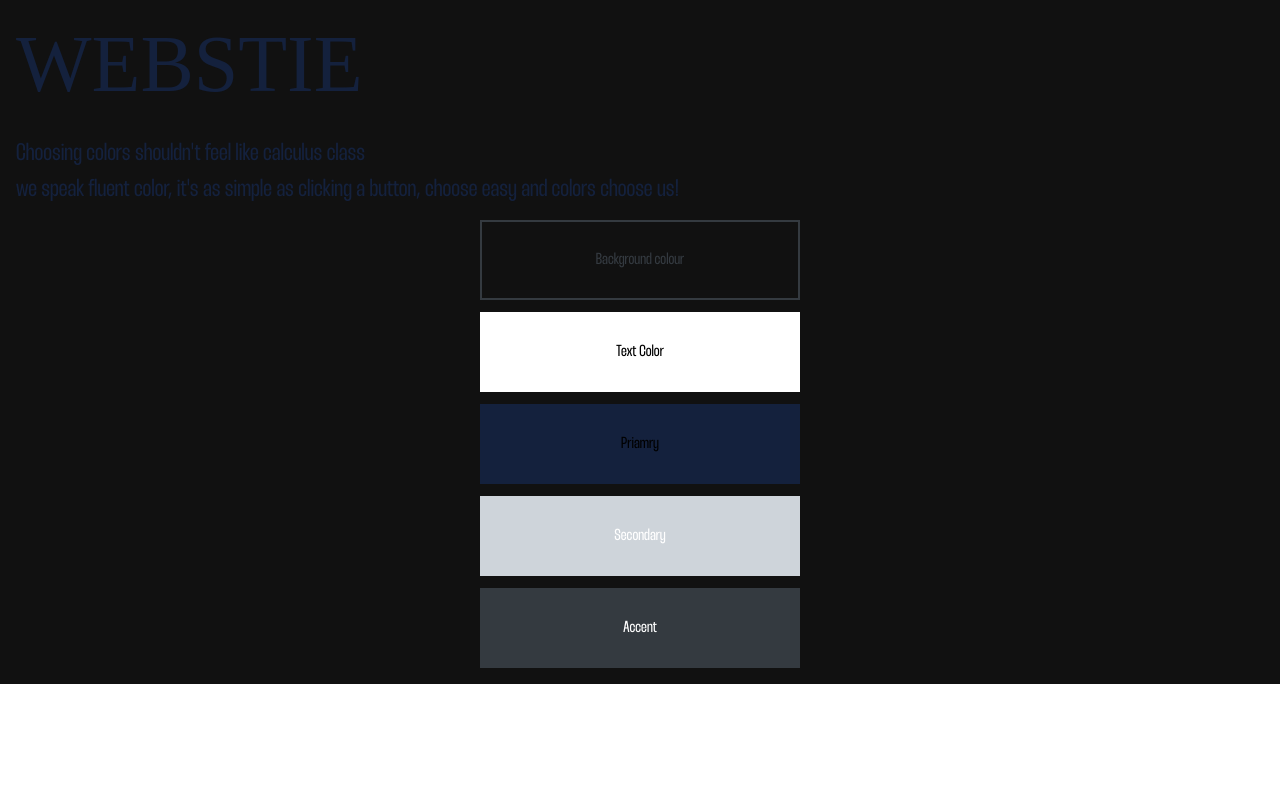
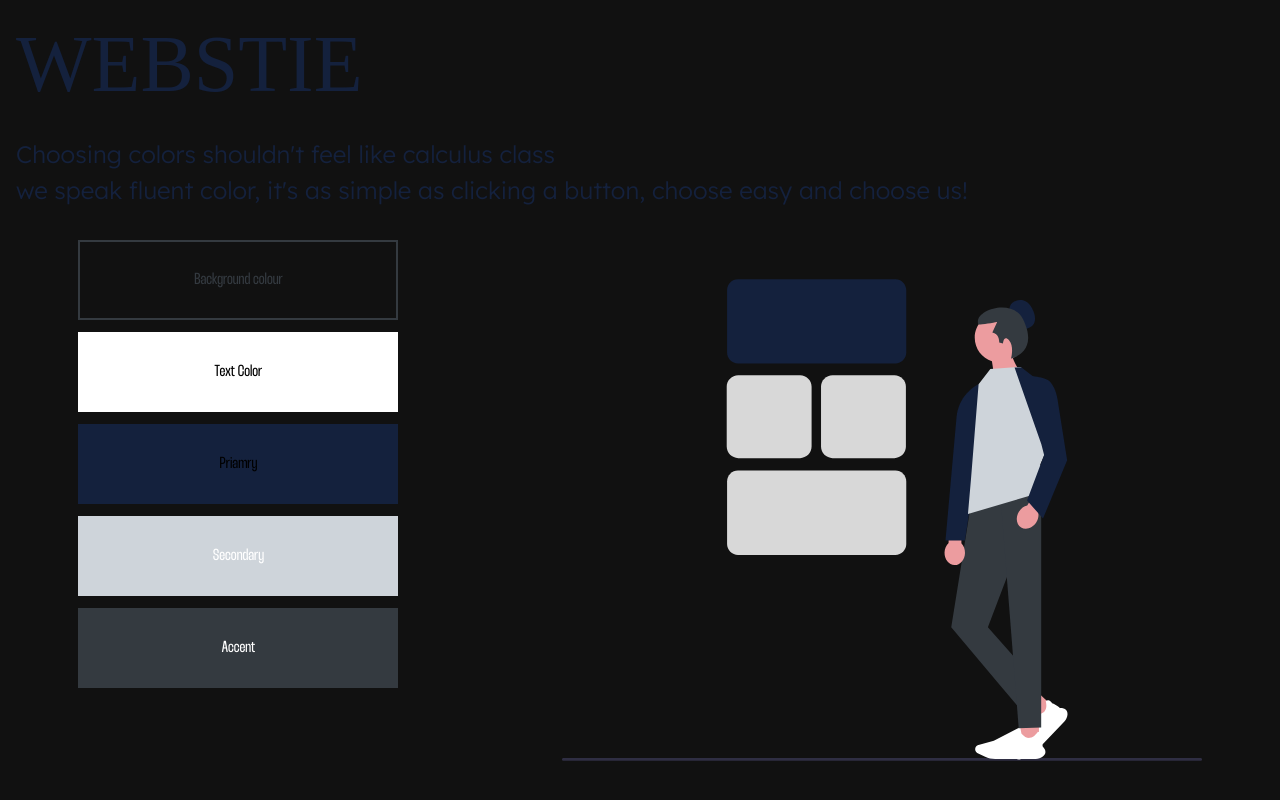
Before and after one commit to DjayNii/change_MY_Mood, a React (Vite) app: page / in a window 1280 px wide. Shown: the part 328-1128 px from the top of the page. Before the commit the page ends 1012 px from the top, so only its background shows below. Built offline with nearby package versions, Linux system fonts and the light colour scheme; a web font is replaced by a local one.

Commit message:
added illustrutaion

```diff
--- a/index.html
+++ b/index.html
@@ -11,6 +11,12 @@
       href="https://fonts.googleapis.com/css2?family=Anton+SC&display=swap"
       rel="stylesheet"
     />
+    <link rel="preconnect" href="https://fonts.googleapis.com" />
+    <link rel="preconnect" href="https://fonts.gstatic.com" crossorigin />
+    <link
+      href="https://fonts.googleapis.com/css2?family=Lexend:wght@100..900&display=swap"
+      rel="stylesheet"
+    />
   </head>
   <body>
     <div id="root" class="h-screen"></div>
--- a/src/App.jsx
+++ b/src/App.jsx
@@ -73,9 +73,9 @@ function App() {
 
         <div className="text-center">
           <button
-            className="w-[20vh]  h-[10vh] mb-4 text-xl font-thunder font-bold tracking-wider"
+            className="w-[20vh]  h-[10vh] mb-4 text-xl font-thunder font-bold tracking-wider rounded-md"
             style={{
-              backgroundColor: themeColor.secondary,
+              background: `linear-gradient(${themeColor.secondary},${themeColor.accent})`,
               color: themeColor.primary,
               boxShadow: ` 0 2px 8px 0 ${themeColor.accent}, 0 0px 20px 0 ${themeColor.accent}`,
             }}
--- a/src/componets/Hero.jsx
+++ b/src/componets/Hero.jsx
@@ -1,9 +1,11 @@
 import React from "react";
+import Illustarion from "./Illustarion";
 
 function Hero(props) {
   return (
     <>
       <div className="p-4  flex flex-col  items-center">
+        <div>
           <div>
             <h1
               className=" mb-3 font-Anton text-[10vh]"
@@ -12,15 +14,17 @@ function Hero(props) {
               CHOOSE COLORS FOR YOUR WEBSTIE
             </h1>
             <h2
-            className=" mb-3 font-thunder text-[3vh]"
+              className=" mb-3 font-lexend font-light text-[3vh]"
               style={{ color: props.primary }}
             >
               Choosing colors shouldn't feel like calculus class <br /> we speak
               fluent color, it's as simple as clicking a button, choose easy and
-            colors choose us!
+              choose us!
             </h2>
           </div>
-        <div className="flex flex-col gap-3 font-thunder">
+        </div>
+        <div className="  w-[90%] mt-5 mb-7 flex flex-colitems-center md:flex-row lg:flex-row justify-between ">
+          <div className="flex flex-col gap-3 font-thunder  ">
             {/* background color */}
             <div
               className="h-[10vh] w-[40vh] flex items-center p-2 justify-around border-2 "
@@ -49,7 +53,10 @@ function Hero(props) {
             {/* secondary color */}
             <div
               className="h-[10vh] w-[40vh] flex items-center p-2 justify-around "
-            style={{ backgroundColor: props.secondary, color: props.textColor }}
+              style={{
+                backgroundColor: props.secondary,
+                color: props.textColor,
+              }}
             >
               <h1>Secondary</h1>
             </div>
@@ -61,6 +68,15 @@ function Hero(props) {
               <h1>Accent</h1>
             </div>
           </div>
+          <div>
+            <Illustarion
+              primary={props.primary}
+              secondary={props.secondary}
+              accent={props.accent}
+              textColor={props.textColor}
+            />
+          </div>
+        </div>
       </div>
     </>
   );
--- /dev/null
+++ b/src/componets/Illustarion.jsx
@@ -0,0 +1,116 @@
+import React from "react";
+
+function Illustarion(props) {
+  return (
+    <svg
+      xmlns="http://www.w3.org/2000/svg"
+      viewBox="0 0 678.62 510.81641"
+      xmlns:xlink="http://www.w3.org/1999/xlink"
+      className="w-[90vw] h-[70vh] md:w-[50vw] h-[50vh]  min-[1022]: w-[30vw] "
+    >
+      <path
+        d="m353.43203,89.5h-166.78833c-6.39966,0-11.60596-5.20703-11.60596-11.60645V11.60547c0-6.39941,5.2063-11.60547,11.60596-11.60547h166.78833c6.39941,0,11.60571,5.20605,11.60571,11.60547v66.28809c0,6.39941-5.2063,11.60645-11.60571,11.60645Z"
+        fill={props.primary}
+        stroke-width="0"
+      />
+      <path
+        d="m353.43203,292.5h-166.78833c-6.39966,0-11.60596-5.20703-11.60596-11.60645v-66.28809c0-6.39941,5.2063-11.60547,11.60596-11.60547h166.78833c6.39941,0,11.60571,5.20605,11.60571,11.60547v66.28809c0,6.39941-5.2063,11.60645-11.60571,11.60645Z"
+        fill="#d8d8d8"
+        stroke-width="0"
+      />
+      <path
+        d="m352.44155,189.81641h-65.57031c-6.73535,0-12.21484-5.47949-12.21484-12.21484v-63.57031c0-6.73535,5.47949-12.21484,12.21484-12.21484h65.57031c6.73535,0,12.21484,5.47949,12.21484,12.21484v63.57031c0,6.73535-5.47949,12.21484-12.21484,12.21484Z"
+        fill="#d8d8d8"
+        stroke-width="0"
+      />
+      <path
+        d="m252.44155,189.81641h-65.57031c-6.73535,0-12.21484-5.47949-12.21484-12.21484v-63.57031c0-6.73535,5.47949-12.21484,12.21484-12.21484h65.57031c6.73535,0,12.21484,5.47949,12.21484,12.21484v63.57031c0,6.73535-5.47949,12.21484-12.21484,12.21484Z"
+        fill="#d8d8d8"
+        stroke-width="0"
+      />
+      <path
+        d="m678.62,509.31641c0,.83002-.66998,1.5-1.5,1.5H1.5c-.83,0-1.5-.66998-1.5-1.5s.67-1.5,1.5-1.5h675.62c.83002,0,1.5.66998,1.5,1.5Z"
+        fill="#2f2e43"
+        stroke-width="0"
+      />
+      <polygon
+        points="521.68062 454.1794 507.86369 468.68747 493.13827 455.07449 506.95519 440.56641 521.68062 454.1794"
+        fill="#ec9c9f"
+        stroke-width="0"
+      />
+      <path
+        d="m532.7171,469.03852l-29.36998,30.83913c-2.51029,2.63586-5.64561,4.71841-9.06708,6.0225l-8.18831,3.12104c-1.69302.64532-3.64239.27152-4.96618-.95226-1.55248-1.4352-1.9454-3.73444-.9555-5.59137l7.87618-14.77439,8.40469-29.96186.09142.0563c2.28636,1.40797,5.75424,3.52058,6.00144,3.61003,4.35229.15413,7.46798-.94048,9.26147-3.25263,3.12825-4.03295,1.1436-10.47122,1.12319-10.53582l-.0156-.04942.03968-.03397c.91186-.77861,1.87235-1.09015,2.85488-.92602,2.08576.34851,3.57774,2.69144,3.79609,3.05188,1.95729-.08245,7.96683,4.62411,8.45043,5.00551,2.95043-.00791,5.11335.69168,6.42839,2.07965,1.14975,1.21342,1.65035,2.93583,1.48814,5.11937-.1951,2.62712-1.35051,5.1743-3.25335,7.17233Z"
+        fill={props.textColor}
+        stroke-width="0"
+      />
+      <rect
+        x="485.53653"
+        y="470.883"
+        width="20.19271"
+        height="19.89466"
+        fill="#ec9c9f"
+        stroke-width="0"
+      />
+      <path
+        d="m502.28271,508.87456h-42.92269c-3.66865,0-7.35544-.82768-10.66185-2.3936l-7.91297-3.74756c-1.6361-.77484-2.69329-2.4312-2.69329-4.21969,0-2.09747,1.43298-3.95303,3.48476-4.51242l16.32485-4.45054,27.92779-14.46289.02089.1042c.52231,2.60611,1.33153,6.54329,1.43447,6.7821,2.86399,3.2325,5.8061,4.72207,8.74468,4.42857,5.12558-.51197,8.533-6.34331,8.56684-6.40218l.02591-.04502.05229.00526c1.20024.12238,2.08806.59931,2.63887,1.41755,1.16923,1.73705.45596,4.41216.33857,4.81568,1.40031,1.34986,2.0287,8.88807,2.0773,9.49651,2.0247,2.11441,2.98687,4.14713,2.85936,6.04168-.11142,1.65636-1.04376,3.19459-2.77094,4.57215-2.07801,1.65744-4.75395,2.57022-7.53486,2.57022Z"
+        fill={props.textColor}
+        stroke-width="0"
+      />
+      <polygon
+        points="508.12646 220.32345 436.57385 220.35831 412.72298 369.14934 484.27559 454.19271 508.12646 432.93187 451.57954 369.14934 508.12646 220.32345"
+        fill={props.accent}
+        stroke-width="0"
+      />
+      <polygon
+        points="465.83465 242.25667 508.12646 220.32345 508.12646 475.45355 484.27559 476.1085 465.83465 242.25667"
+        fill={props.accent}
+        stroke-width="0"
+      />
+      <path
+        d="m423.47218,279.98992l.50385-23.22496-13.56028-.29418-.50385,23.22496c-2.53,2.34865-4.20012,5.99798-4.28988,10.13548-.15706,7.23954,4.57252,13.21364,10.56385,13.34362,5.99133.12998,10.97555-5.63338,11.1326-12.87293.08976-4.1375-1.42063-7.85583-3.84629-10.31199Z"
+        fill="#ec9c9f"
+        stroke-width="0"
+      />
+      <path
+        d="m487.7749,53.17202s19.46513-.04207,12.19353-18.79784c-7.2716-18.75577-20.81174-10.35779-20.81174-10.35779,0,0-5.70536,3.01366-4.5291,9.73748"
+        fill={props.primary}
+        stroke-width="0"
+      />
+      <path
+        d="m489.72302,62.1686c0-14.38025-11.65746-26.03763-26.03754-26.03763s-26.03772,11.65737-26.03772,26.03763c0,11.6623,7.66783,21.53259,18.23664,24.84743l5.03369,33.26563,25.66039-21.3836s-5.54354-7.06083-8.51633-15.02245c7.02635-4.66298,11.66087-12.64233,11.66087-21.70702Z"
+        fill="#ec9c9f"
+        stroke-width="0"
+      />
+      <path
+        d="m476.19508,84.16406s3.45773-13.25664-2.19606-19.35213c-5.6409-6.0816-6.36957,3.38112-6.36957,3.38112l-4.07028-.88484s.70788-9.20238-7.25572-10.7951l5.1321-10.97207s-19.64839,3.81501-20.18995,1.912c-4.26122-14.97371,36.39041-27.76478,47.62013-4.92047,17.46591,35.53044-12.67063,41.6315-12.67063,41.6315Z"
+        fill={props.accent}
+        stroke-width="0"
+      />
+      {/* sleeve */}
+      <path
+        d="m453.1968,107.36023h-.00003c-18.90326,3.69375-33.0921,19.43311-34.81262,38.61688l-11.76634,131.19472h20.64802l25.93097-169.81159Z"
+        fill={props.primary}
+        stroke-width="0"
+      />
+      {/* main shirt */}
+      <polyline
+        points="433.67318 211.88789 430.45745 248.93102 517.74722 223.25756 507.11107 196.48381 526.91631 151.00511 486.48715 93.05645 454.21195 95.25703 441.74198 111.39463"
+        fill={props.secondary}
+        stroke-width="0"
+      />
+      <path
+        d="m504.85762,247.06728l12.17487-19.78447-11.55149-7.1085-12.17487,19.78447c-3.37019.74757-6.65594,3.05208-8.82488,6.57666-3.79508,6.16709-2.73415,13.7125,2.36964,16.85325,5.10379,3.14075,12.31767.68745,16.11275-5.47964,2.16894-3.52458,2.74533-7.49636,1.89399-10.84176Z"
+        fill="#ec9c9f"
+        stroke-width="0"
+      />
+      {/* sleeve */}
+      <path
+        d="m479.8854,93.78997l7.03843-.29198,12.03331,9.09431c14.25886,2.43159,18.39403,3.11332,22.76287,12.53204,1.83579,3.95777,3.05281,8.17407,3.73324,12.48349l10.18023,64.47481-25.58831,61.6163-16.95628-19.07171,18.12649-48.17314-3.01123-11.52302"
+        fill={props.primary}
+        stroke-width="0"
+      />
+    </svg>
+  );
+}
+
+export default Illustarion;
--- a/src/componets/Navbar.jsx
+++ b/src/componets/Navbar.jsx
@@ -14,7 +14,10 @@ function Navbar(props) {
           <h1>First</h1>
           <h1>Second</h1>
           <button
-            style={{ backgroundColor: props.primary, color: props.secondary }}
+            style={{
+              background: `linear-gradient(${props.primary},${props.accent})`,
+              color: props.secondary,
+            }}
             className="w-[19vw] h-full text-[1.5vh] px-2 py-2  items-center xl:w-[7vw]  h-full text-[2.1vh] px-2 md: w-[12vw]  "
           >
             CTA Button
--- a/tailwind.config.js
+++ b/tailwind.config.js
@@ -6,6 +6,7 @@ export default {
       fontFamily: {
         thunder: ["Thunder_LC", "serif"],
         Anton: ["Anton SC", "serif"],
+        lexend: ["Lexend", "sans-serif"],
       },
     },
   },
```
Lines whose indentation alone changed are shown as unchanged.
